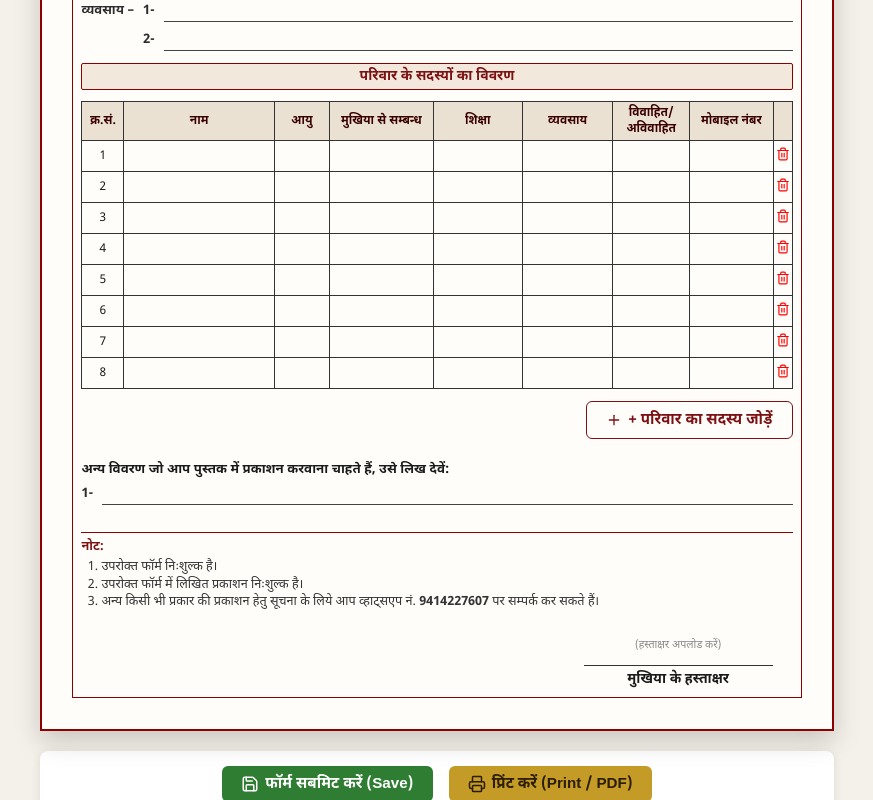
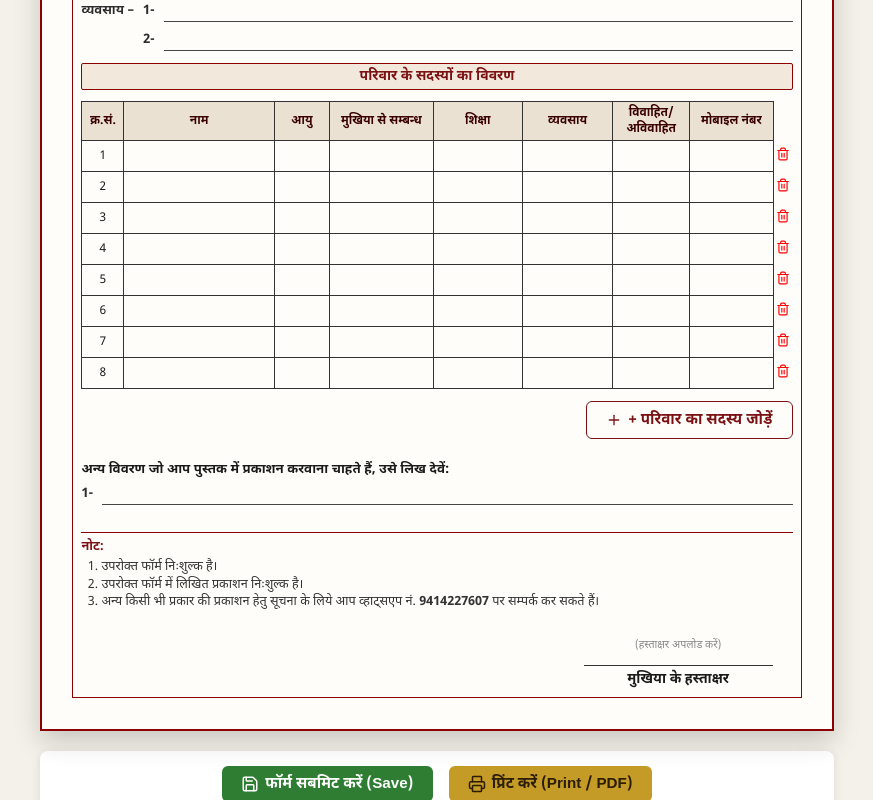
Before and after one commit to Divyanshu-chauhan000/Samaj-form, a React (Vite) app in the folder frontend/: page / in a window 1280 px wide. Both pictures are taken after typing "Sample", "Sample", "Sample", "Sample", "Sample", "Sample" into the empty fields and a click on the button "+ परिवार का सदस्य जोड़ें". Shown: the part 475-1275 px from the top of the page, without its empty margins (203-1076 px from the left). Built offline with nearby package versions, Linux system fonts and the light colour scheme; a web font is replaced by a local one.

Commit message:
Fix family table double border on right side by hiding empty action column

```diff
--- a/frontend/src/components/PaperForm.jsx
+++ b/frontend/src/components/PaperForm.jsx
@@ -571,7 +571,7 @@ export default function PaperForm({ initialData = null, onSaved = null, onCancel
                   <th style={{ width: '13%' }}>व्यवसाय</th>
                   <th style={{ width: '11%' }}>विवाहित/अविवाहित</th>
                   <th style={{ width: '12%' }}>मोबाइल नंबर</th>
-                  <th className="no-print" style={{ width: '4%' }}></th>
+                  {formData.members.length > 7 && <th className="no-print no-print-action" style={{ width: '4%' }}></th>}
                 </tr>
               </thead>
               <tbody>
@@ -627,8 +627,8 @@ export default function PaperForm({ initialData = null, onSaved = null, onCancel
                         onChange={e => handleMemberChange(index, 'mobile', e.target.value)}
                       />
                     </td>
-                    <td className="no-print">
-                      {formData.members.length > 7 && (
+                    {formData.members.length > 7 && (
+                      <td className="no-print no-print-action">
                         <button
                           type="button"
                           style={{ border: 'none', background: 'transparent', color: 'red', cursor: 'pointer' }}
@@ -637,8 +637,8 @@ export default function PaperForm({ initialData = null, onSaved = null, onCancel
                         >
                           <Trash2 size={14} />
                         </button>
-                      )}
-                    </td>
+                      </td>
+                    )}
                   </tr>
                 ))}
               </tbody>
--- a/frontend/src/index.css
+++ b/frontend/src/index.css
@@ -305,6 +305,13 @@ body {
   padding: 3px 2px;
   font-size: 9pt;
   text-align: center;
+}
+
+.family-table th.no-print-action,
+.family-table td.no-print-action {
+  border: none !important;
+  background: transparent !important;
+  padding: 0 2px !important;
 }
 
 .family-table th {
```
